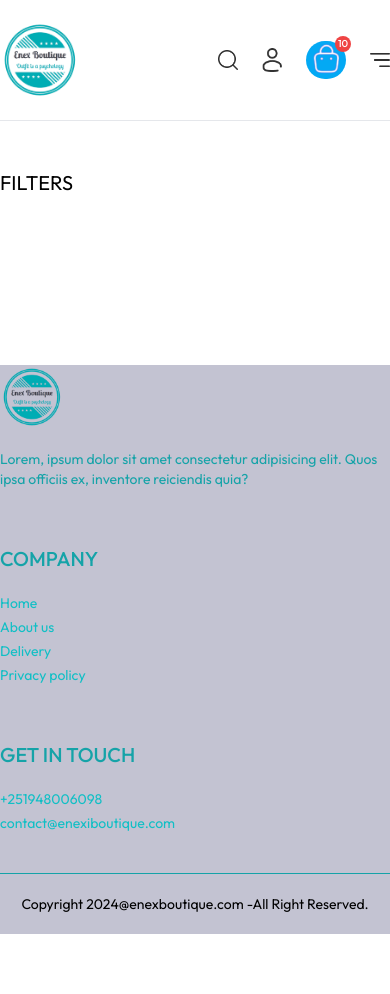
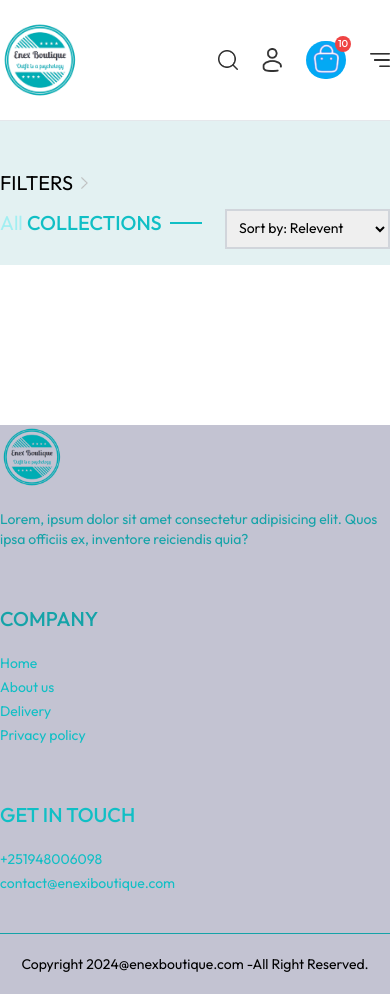
Before and after one commit to Enyewashebr/e-Commerce-Website, a React (Vite) app in the folder Enex-buticks/: page /collection in a window 390 px wide. Before the commit the page ends 934 px from the top, so only its background shows below. Built offline with nearby package versions, Linux system fonts and the light colour scheme.

Commit message:
adding sort option

```diff
--- a/Enex-buticks/src/components/Footer.jsx
+++ b/Enex-buticks/src/components/Footer.jsx
@@ -23,7 +23,7 @@ const Footer = () => {
           </ul>
         </div>
         <div>
-          <p className="text-xl font-medium mb-5 text-[#15a3a8]">
+          <p className="text-xl font-medium mb-5 text-[#10bfc5]">
             GET IN TOUCH
           </p>
           <ul className="flex flex-col gap-1 text-[#10bfc5] cursor-pointer text-sm">
--- a/Enex-buticks/src/components/Title.jsx
+++ b/Enex-buticks/src/components/Title.jsx
@@ -3,12 +3,13 @@
 const Title = ({text1, text2}) => {
   return (
     <div className="inline-flex gap-2 items-center mb-3">
-        <p className="text-gray-500 ">{text1}<span className="text-gray-700 font-medium">
-            {text2}</span></p>
-        <p className="w-8 sm:w-12 h-[2px] bg-gray-700"></p>
-
+      <p className="text-[#a1eff2]  text-xl">
+        {text1}
+        <span className="text-[#10bfc5] font-medium text-xl">{text2}</span>
+      </p>
+      <p className="w-8 sm:w-12 h-[2px] bg-[#10bfc5]"></p>
     </div>
-  )
+  );
 }
 
 export default Title
--- a/Enex-buticks/src/pages/Collection.jsx
+++ b/Enex-buticks/src/pages/Collection.jsx
@@ -1,5 +1,7 @@
 import { useContext, useState } from 'react'
 import  { ShopContext } from '../context/ShopContext'
+import { assets } from '../assets/assets';
+ import Title from '../components/Title';
 
 const Collection = () => {
 
@@ -7,11 +9,19 @@ const {products} =useContext(ShopContext);
 const [showFilter, setShowFilter] = useState(false);
 
   return (
-    <div className="flex flex-col sm:flex-row gap-1 sm:gap-10 pt-10 border-t">
+    <div className="flex flex-col sm:flex-row gap-1 sm:gap-10 pt-10 border-t bg-[#e3f1f2]">
       {/* Filter Options */}
       <div className="min-w-60">
-        <p className="my-2 text-xl flex items-center cursor-pointer gap-2">
+        <p
+          onClick={() => setShowFilter(!showFilter)}
+          className="my-2 text-xl flex items-center cursor-pointer gap-2"
+        >
           FILTERS
+          <img
+            className={`h-3 sm:hidden ${showFilter ? "rotate-90" : ""}`}
+            src={assets.dropdown_icon}
+            alt=""
+          />
         </p>
         {/* Category Filter */}
         <div
@@ -49,7 +59,7 @@ const [showFilter, setShowFilter] = useState(false);
             </p>
             <p className="flex gap-2">
               <input className="w-3" type="checkbox" value={"bottomwear"} />
-             Bottomwear
+              Bottomwear
             </p>
             <p className="flex gap-2">
               <input className="w-3" type="checkbox" value={"Winterwear"} />
@@ -58,6 +68,19 @@ const [showFilter, setShowFilter] = useState(false);
           </div>
         </div>
       </div>
+
+      {/*Right Side  */}
+      <div className="flex-1">
+        <div className="flex justify-between text-base sm:text:2xl mb-4">
+          <Title text1="All " text2="COLLECTIONS" />
+          {/* Product sort */}
+          <select className="border-2 border-gray-300 text-sm px-2">
+            <option value="relevant">Sort by: Relevent</option>
+            <option value="low-high">Sort by: Low to High</option>
+            <option value="high-low">Sort by: High to Low</option>
+          </select>
+        </div>
+      </div>
     </div>
   );
 };
```
